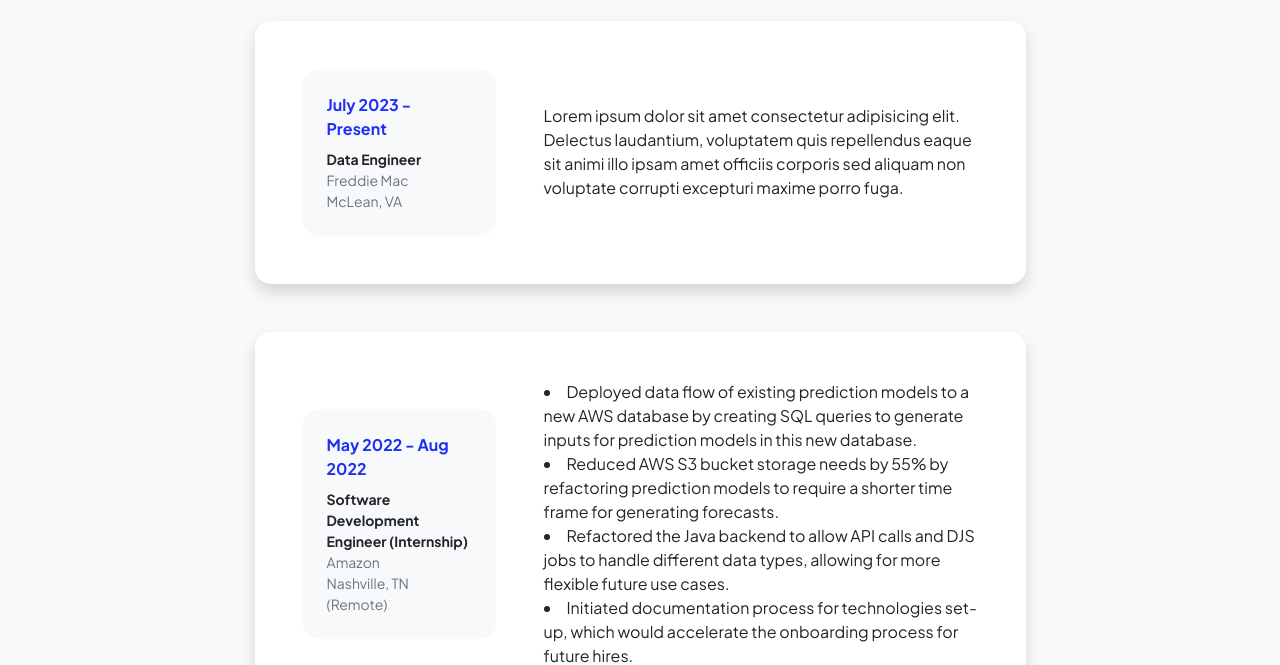
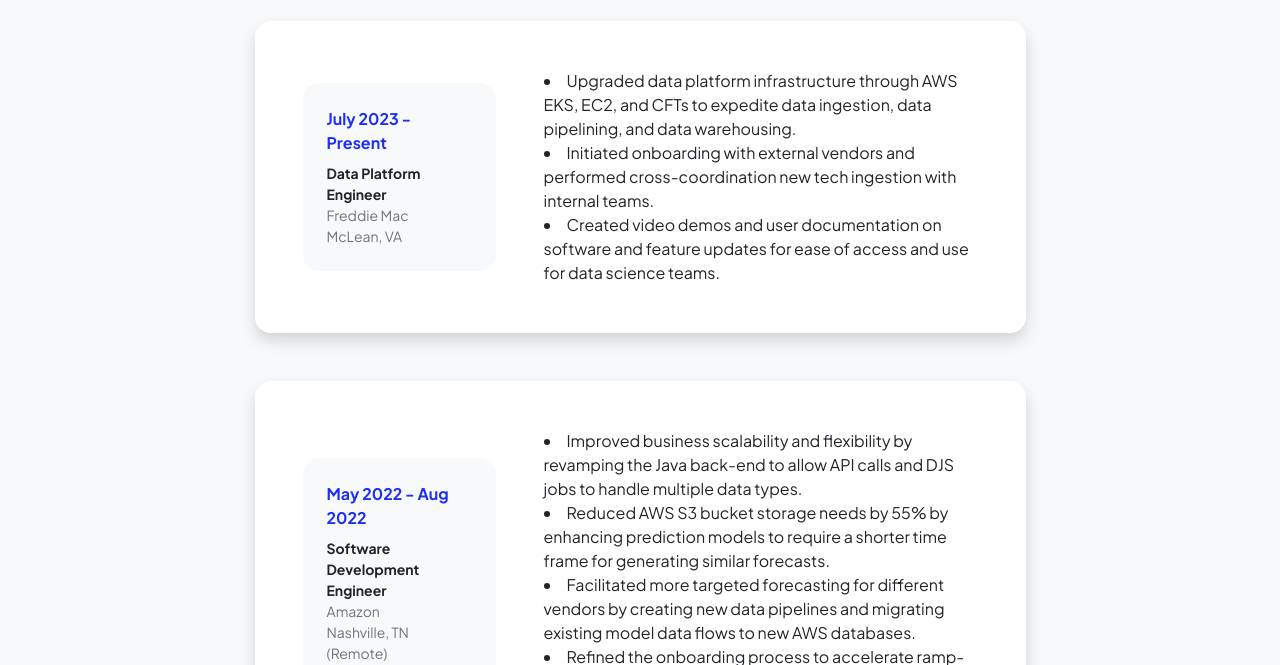
Before and after one commit to 5cminsuhlim/5cminsuhlim.github.io, a plain HTML site: page resume.html in a window 1280 px wide. Shown: the part 287-952 px from the top of the page. Drawn offline with nearby package versions, Linux system fonts and the light colour scheme.

Commit message:
update resume

```diff
--- a/resume.html
+++ b/resume.html
@@ -58,12 +58,24 @@
                                         <div class="col text-center text-lg-start mb-4 mb-lg-0">
                                             <div class="bg-light p-4 rounded-4">
                                                 <div class="text-primary fw-bolder mb-2">July 2023 - Present</div>
-                                                <div class="small fw-bolder">Data Engineer</div>
+                                                <div class="small fw-bolder">Data Platform Engineer</div>
                                                 <div class="small text-muted">Freddie Mac</div>
                                                 <div class="small text-muted">McLean, VA</div>
                                             </div>
                                         </div>
-                                        <div class="col-lg-8"><div>Lorem ipsum dolor sit amet consectetur adipisicing elit. Delectus laudantium, voluptatem quis repellendus eaque sit animi illo ipsam amet officiis corporis sed aliquam non voluptate corrupti excepturi maxime porro fuga.</div></div>
+                                        <div class="col-lg-8">
+                                            <div>
+                                                <li>
+                                                    Upgraded data platform infrastructure through AWS EKS, EC2, and CFTs to expedite data ingestion, data pipelining, and data warehousing.
+                                                </li>
+                                                <li>
+                                                    Initiated onboarding with external vendors and performed cross-coordination new tech ingestion with internal teams.
+                                                </li>
+                                                <li>
+                                                    Created video demos and user documentation on software and feature updates for ease of access and use for data science teams.
+                                                </li>
+                                            </div>
+                                        </div>
                                     </div>
                                 </div>
                             </div>
@@ -74,7 +86,7 @@
                                         <div class="col text-center text-lg-start mb-4 mb-lg-0">
                                             <div class="bg-light p-4 rounded-4">
                                                 <div class="text-primary fw-bolder mb-2">May 2022 - Aug 2022</div>
-                                                <div class="small fw-bolder">Software Development Engineer (Internship)</div>
+                                                <div class="small fw-bolder">Software Development Engineer</div>
                                                 <div class="small text-muted">Amazon</div>
                                                 <div class="small text-muted">Nashville, TN (Remote)</div>
                                             </div>
@@ -82,16 +94,16 @@
                                         <div class="col-lg-8">
                                             <div>
                                                 <li>
-                                                    Deployed data flow of existing prediction models to a new AWS database by creating SQL queries to generate inputs for prediction models in this new database.
+                                                    Improved business scalability and flexibility by revamping the Java back-end to allow API calls and DJS jobs to handle multiple data types.
                                                 </li>
                                                 <li>
-                                                    Reduced AWS S3 bucket storage needs by 55% by refactoring prediction models to require a shorter time frame for generating forecasts.
+                                                    Reduced AWS S3 bucket storage needs by 55% by enhancing prediction models to require a shorter time frame for generating similar forecasts.
                                                 </li>
                                                 <li>
-                                                    Refactored the Java backend to allow API calls and DJS jobs to handle different data types, allowing for more flexible future use cases.
+                                                    Facilitated more targeted forecasting for different vendors by creating new data pipelines and migrating existing model data flows to new AWS databases.
                                                 </li>
                                                 <li>
-                                                    Initiated documentation process for technologies set-up, which would accelerate the onboarding process for future hires.
+                                                    Refined the onboarding process to accelerate ramp-up for future hires with detailed tech setup documentation.
                                                 </li>
                                             </div>
                                         </div>
```
Also changed, not shown: 1 other file.
